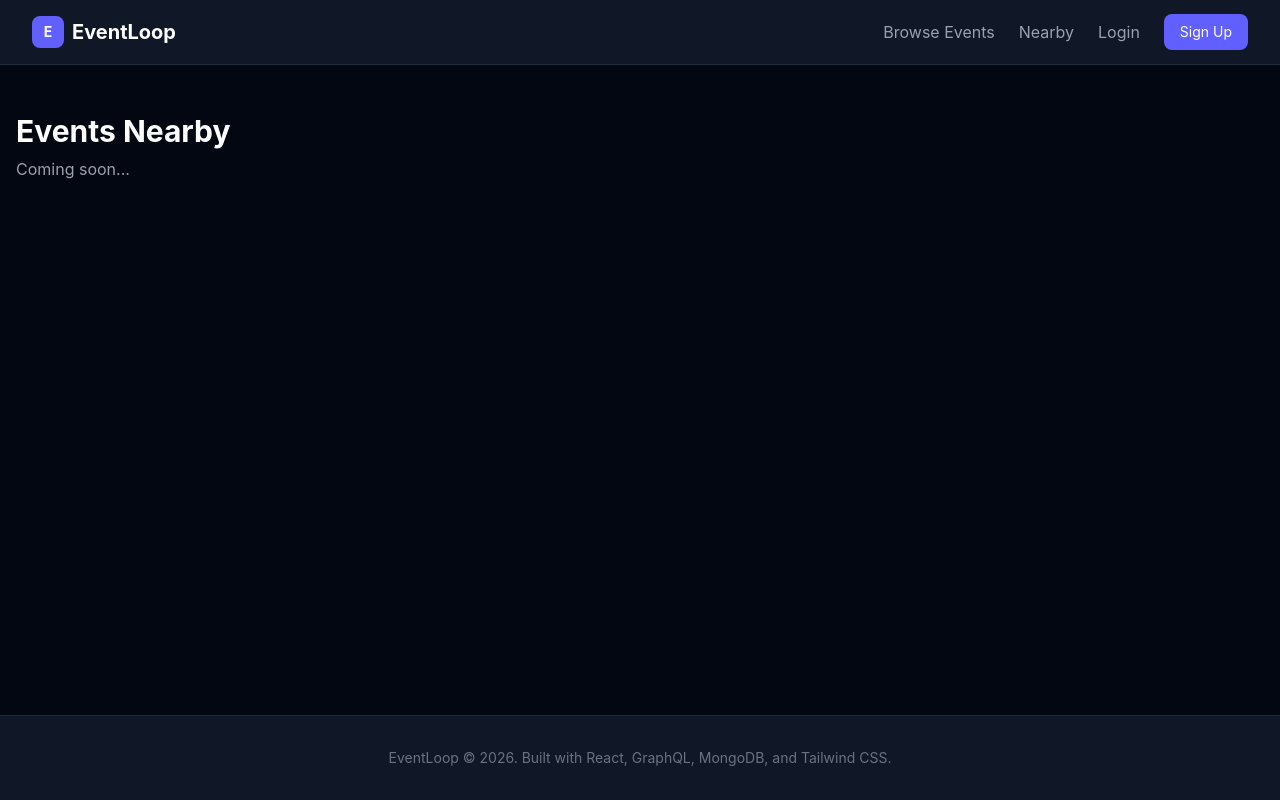
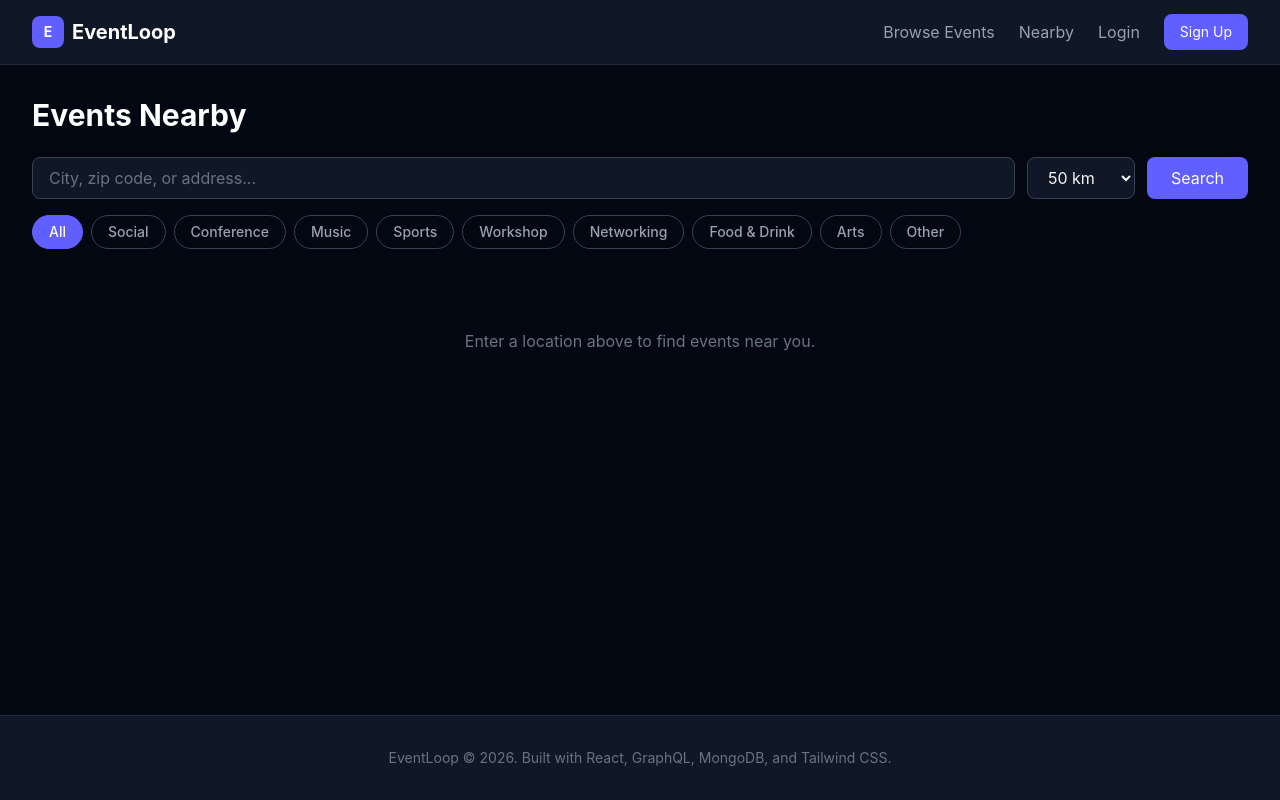
Before and after one commit to calebliljeros-hash/Event-Loop, a React (Vite) app in the folder client/: page /events/nearby in a window 1280 px wide. Built offline with nearby package versions, Linux system fonts and the light colour scheme.

Commit message:
Add event browsing and search functionality to Events and EventsNearby pages, including category filters, search forms, and pagination

```diff
--- a/client/src/pages/Events.tsx
+++ b/client/src/pages/Events.tsx
@@ -1,8 +1,127 @@
+import { useState, type FormEvent } from 'react';
+import { useSearchParams } from 'react-router-dom';
+import { useQuery } from '@apollo/client/react';
+import { QUERY_EVENTS } from '../graphql/queries';
+import EventCard from '../components/EventCard';
+import CategoryFilter from '../components/CategoryFilter';
+
+const PAGE_SIZE = 12;
+
 export default function Events() {
+  const [searchParams, setSearchParams] = useSearchParams();
+  const initialCategory = searchParams.get('category') || '';
+  const initialSearch = searchParams.get('search') || '';
+
+  const [category, setCategory] = useState(initialCategory);
+  const [searchInput, setSearchInput] = useState(initialSearch);
+  const [activeSearch, setActiveSearch] = useState(initialSearch);
+  const [offset, setOffset] = useState(0);
+
+  const { data, loading, fetchMore } = useQuery(QUERY_EVENTS, {
+    variables: {
+      category: category || undefined,
+      search: activeSearch || undefined,
+      limit: PAGE_SIZE,
+      offset: 0,
+    },
+  });
+
+  const handleCategoryChange = (newCategory: string) => {
+    setCategory(newCategory);
+    setOffset(0);
+    const params: Record<string, string> = {};
+    if (newCategory) params.category = newCategory;
+    if (activeSearch) params.search = activeSearch;
+    setSearchParams(params);
+  };
+
+  const handleSearch = (e: FormEvent) => {
+    e.preventDefault();
+    setActiveSearch(searchInput);
+    setOffset(0);
+    const params: Record<string, string> = {};
+    if (category) params.category = category;
+    if (searchInput.trim()) params.search = searchInput.trim();
+    setSearchParams(params);
+  };
+
+  const handleLoadMore = () => {
+    const newOffset = offset + PAGE_SIZE;
+    setOffset(newOffset);
+    fetchMore({
+      variables: { offset: newOffset },
+      updateQuery: (prev, { fetchMoreResult }) => {
+        if (!fetchMoreResult) return prev;
+        return {
+          events: [...prev.events, ...fetchMoreResult.events],
+        };
+      },
+    });
+  };
+
+  const events = data?.events || [];
+
   return (
-    <div className="max-w-7xl mx-auto px-4 py-12">
-      <h1 className="text-3xl font-bold text-white">Events</h1>
-      <p className="text-gray-400 mt-2">Coming soon...</p>
+    <div className="max-w-7xl mx-auto px-4 sm:px-6 lg:px-8 py-8">
+      <h1 className="text-3xl font-bold text-white mb-6">Browse Events</h1>
+
+      {/* Search bar */}
+      <form onSubmit={handleSearch} className="flex gap-3 mb-6">
+        <input
+          type="text"
+          placeholder="Search events..."
+          value={searchInput}
+          onChange={(e) => setSearchInput(e.target.value)}
+          className="flex-1 bg-gray-900 border border-gray-700 rounded-lg px-4 py-2 text-gray-100 placeholder-gray-500 focus:ring-2 focus:ring-indigo-500 focus:border-transparent outline-none"
+        />
+        <button
+          type="submit"
+          className="bg-indigo-500 text-white px-6 py-2 rounded-lg hover:bg-indigo-400 transition-colors"
+        >
+          Search
+        </button>
+      </form>
+
+      {/* Category filter */}
+      <div className="mb-8">
+        <CategoryFilter selected={category} onChange={handleCategoryChange} />
+      </div>
+
+      {/* Results */}
+      {loading && offset === 0 ? (
+        <div className="text-center py-12">
+          <div className="inline-block w-8 h-8 border-2 border-gray-700 border-t-indigo-500 rounded-full animate-spin"></div>
+          <p className="text-gray-500 mt-3">Loading events...</p>
+        </div>
+      ) : events.length ? (
+        <>
+          <div className="grid grid-cols-1 md:grid-cols-2 lg:grid-cols-3 gap-6">
+            {events.map((event: any) => (
+              <EventCard key={event._id} event={event} />
+            ))}
+          </div>
+
+          {/* Load More — show if we got a full page of results */}
+          {events.length >= offset + PAGE_SIZE && (
+            <div className="text-center mt-8">
+              <button
+                onClick={handleLoadMore}
+                className="border border-gray-700 text-gray-300 px-6 py-2 rounded-lg hover:bg-gray-800 transition-colors"
+              >
+                Load More
+              </button>
+            </div>
+          )}
+        </>
+      ) : (
+        <div className="text-center py-12">
+          <p className="text-gray-500">
+            {activeSearch || category
+              ? 'No events match your filters. Try broadening your search.'
+              : 'No upcoming events yet.'}
+          </p>
+        </div>
+      )}
     </div>
   );
 }
--- a/client/src/pages/EventsNearby.tsx
+++ b/client/src/pages/EventsNearby.tsx
@@ -1,8 +1,120 @@
+import { useState, type FormEvent } from 'react';
+import { useLazyQuery } from '@apollo/client/react';
+import { QUERY_EVENTS_NEAR } from '../graphql/queries';
+import { geocodeAddress } from '../utils/geocode';
+import EventCard from '../components/EventCard';
+import CategoryFilter from '../components/CategoryFilter';
+
+const RADIUS_OPTIONS = [
+  { label: '10 km', value: 10 },
+  { label: '25 km', value: 25 },
+  { label: '50 km', value: 50 },
+  { label: '100 km', value: 100 },
+];
+
 export default function EventsNearby() {
+  const [location, setLocation] = useState('');
+  const [radius, setRadius] = useState(50);
+  const [category, setCategory] = useState('');
+  const [geocodeError, setGeocodeError] = useState('');
+  const [geocoding, setGeocoding] = useState(false);
+
+  const [searchEvents, { data, loading, called }] = useLazyQuery(QUERY_EVENTS_NEAR);
+
+  const handleSearch = async (e: FormEvent) => {
+    e.preventDefault();
+    setGeocodeError('');
+
+    if (!location.trim()) return;
+
+    setGeocoding(true);
+    const result = await geocodeAddress(location);
+    setGeocoding(false);
+
+    if (!result) {
+      setGeocodeError('Could not find that location. Try a city name or zip code.');
+      return;
+    }
+
+    searchEvents({
+      variables: {
+        latitude: result.lat,
+        longitude: result.lng,
+        radiusKm: radius,
+        category: category || undefined,
+        limit: 20,
+      },
+    });
+  };
+
+  const events = data?.eventsNear || [];
+  const isSearching = geocoding || loading;
+
   return (
-    <div className="max-w-7xl mx-auto px-4 py-12">
-      <h1 className="text-3xl font-bold text-white">Events Nearby</h1>
-      <p className="text-gray-400 mt-2">Coming soon...</p>
+    <div className="max-w-7xl mx-auto px-4 sm:px-6 lg:px-8 py-8">
+      <h1 className="text-3xl font-bold text-white mb-6">Events Nearby</h1>
+
+      {/* Search form */}
+      <form onSubmit={handleSearch} className="space-y-4 mb-8">
+        <div className="flex flex-col sm:flex-row gap-3">
+          <input
+            type="text"
+            placeholder="City, zip code, or address..."
+            value={location}
+            onChange={(e) => setLocation(e.target.value)}
+            className="flex-1 bg-gray-900 border border-gray-700 rounded-lg px-4 py-2 text-gray-100 placeholder-gray-500 focus:ring-2 focus:ring-indigo-500 focus:border-transparent outline-none"
+          />
+          <select
+            value={radius}
+            onChange={(e) => setRadius(Number(e.target.value))}
+            className="bg-gray-900 border border-gray-700 rounded-lg px-4 py-2 text-gray-100 focus:ring-2 focus:ring-indigo-500 focus:border-transparent outline-none"
+          >
+            {RADIUS_OPTIONS.map((opt) => (
+              <option key={opt.value} value={opt.value}>
+                {opt.label}
+              </option>
+            ))}
+          </select>
+          <button
+            type="submit"
+            disabled={isSearching}
+            className="bg-indigo-500 text-white px-6 py-2 rounded-lg hover:bg-indigo-400 transition-colors disabled:opacity-50"
+          >
+            {isSearching ? 'Searching...' : 'Search'}
+          </button>
+        </div>
+
+        {/* Category filter */}
+        <CategoryFilter selected={category} onChange={setCategory} />
+
+        {geocodeError && (
+          <div className="bg-red-400/10 border border-red-400/30 text-red-300 text-sm rounded-lg px-4 py-2">
+            {geocodeError}
+          </div>
+        )}
+      </form>
+
+      {/* Results */}
+      {loading ? (
+        <div className="text-center py-12">
+          <div className="inline-block w-8 h-8 border-2 border-gray-700 border-t-indigo-500 rounded-full animate-spin"></div>
+          <p className="text-gray-500 mt-3">Finding events near you...</p>
+        </div>
+      ) : events.length ? (
+        <div className="grid grid-cols-1 md:grid-cols-2 lg:grid-cols-3 gap-6">
+          {events.map((event: any) => (
+            <EventCard key={event._id} event={event} />
+          ))}
+        </div>
+      ) : called ? (
+        <div className="text-center py-12">
+          <p className="text-gray-500">No events found in this area. Try a larger radius or different location.</p>
+        </div>
+      ) : (
+        <div className="text-center py-12">
+          <p className="text-gray-500">Enter a location above to find events near you.</p>
+        </div>
+      )}
     </div>
   );
 }
```
